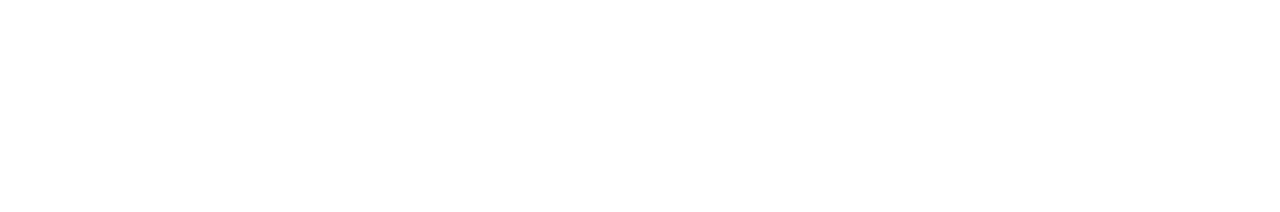
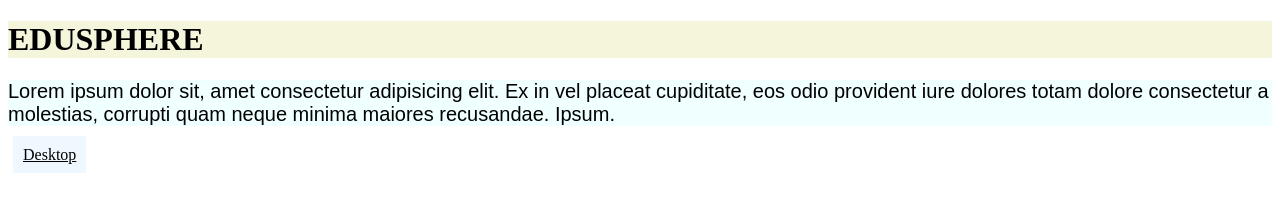
Before and after one commit to riyawebedu/basic_repo, a plain HTML site: page index.html in a window 1280 px wide. Drawn offline with Linux system fonts and the light colour scheme.

Commit message:
added style

```diff
--- a/index.html
+++ b/index.html
@@ -0,0 +1,14 @@
+<!DOCTYPE html>
+<html lang="en">
+<head>
+    <meta charset="UTF-8">
+    <meta name="viewport" content="width=device-width, initial-scale=1.0">
+    <title>Document</title>
+    <link rel="stylesheet" href="style.css">
+</head>
+<body>
+    <h1>EDUSPHERE</h1>
+    <p>Lorem ipsum dolor sit, amet consectetur adipisicing elit. Ex in vel placeat cupiditate, eos odio provident iure dolores totam dolore consectetur a molestias, corrupti quam neque minima maiores recusandae. Ipsum.</p>
+    <a href="">Desktop</a>
+</body>
+</html>
--- a/style.css
+++ b/style.css
@@ -14,5 +14,6 @@ a{
     color: black;
     background-color: aliceblue;
     padding: 10px;
+    margin: 5px;
 
 }
```
